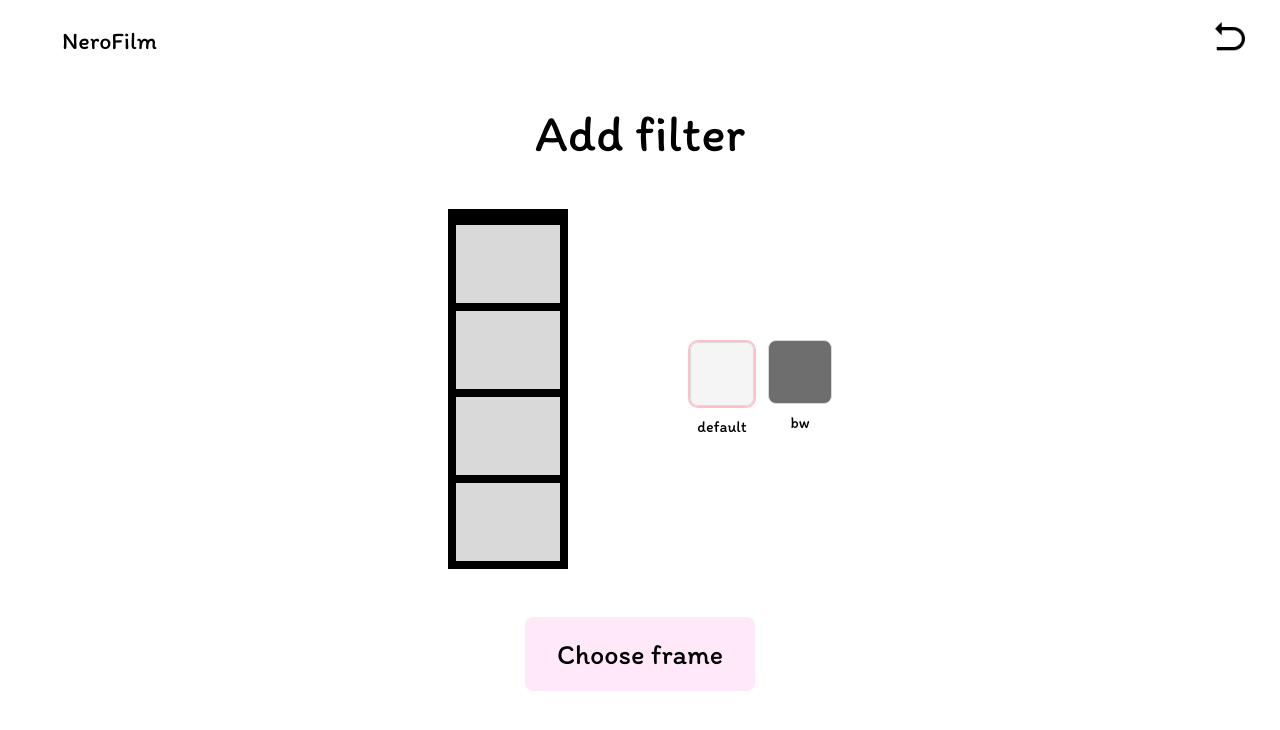
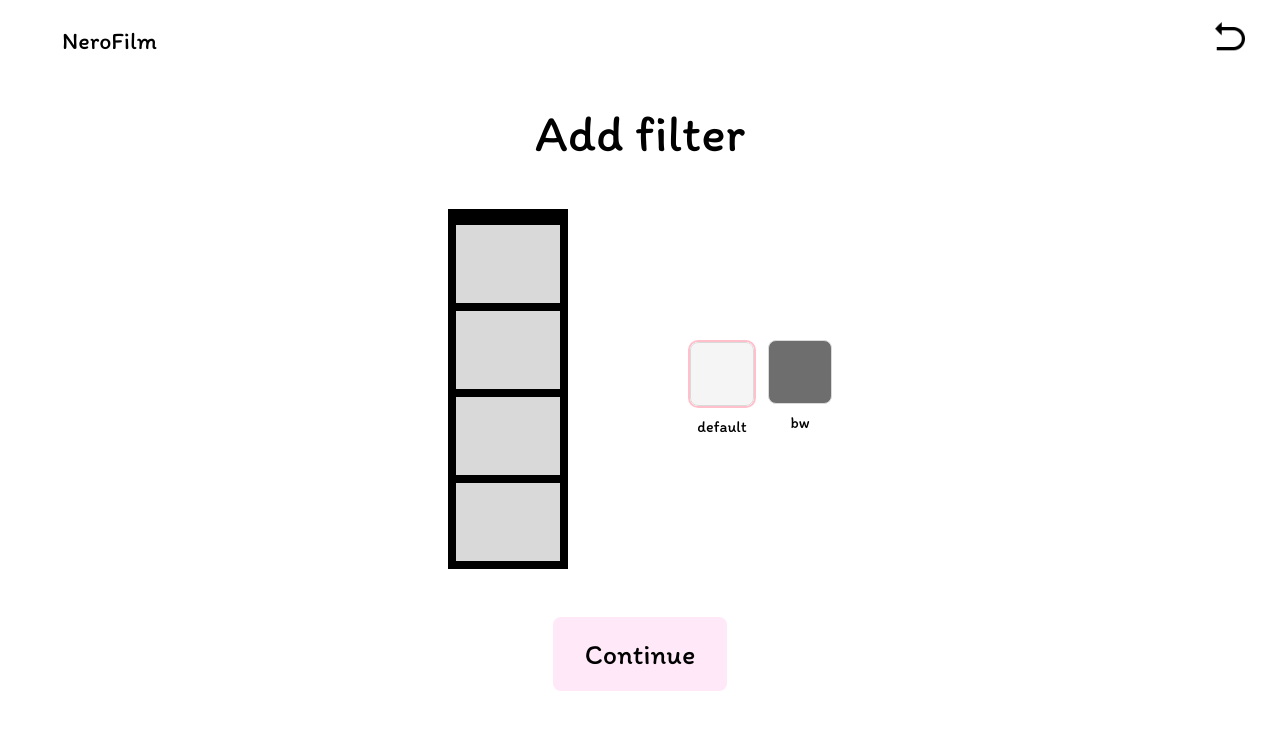
Before and after one commit to NeroFilm/nerofilm, a React (Vite) app: page /add-filter in a window 1280 px wide. Shown: the top 730 px of the page. Built offline with nearby package versions, Linux system fonts and the light colour scheme.

Commit message:
updated nav link titles

```diff
--- a/src/pages/AddFilter/index.jsx
+++ b/src/pages/AddFilter/index.jsx
@@ -34,7 +34,7 @@ function AddFilter() {
           />
         </section>
         <Link className="btn" to="/choose-frame" role="button">
-          Choose frame
+          Continue
         </Link>
       </section>
     </div>
--- a/src/pages/ChooseFrame/index.jsx
+++ b/src/pages/ChooseFrame/index.jsx
@@ -38,7 +38,7 @@ function ChooseFrame() {
             selected={frame.color}
           />
         </section>
-        <Link className="btn" to="/download" role="btn">Download</Link>
+        <Link className="btn" to="/download" role="btn">Continue</Link>
       </section>
     </div>
   );
--- a/src/pages/Download/index.jsx
+++ b/src/pages/Download/index.jsx
@@ -40,7 +40,7 @@ function Download() {
         </section>
         <sections className="btns">
           <button onClick={() => downloadImage()}>Download image</button>
-          <Link to={"/"}>Return home</Link>
+          <Link className="btn" role="button" to={"/"}>Return home</Link>
           {/* <button>Print image</button> */}
         </sections>
       </section>
```
